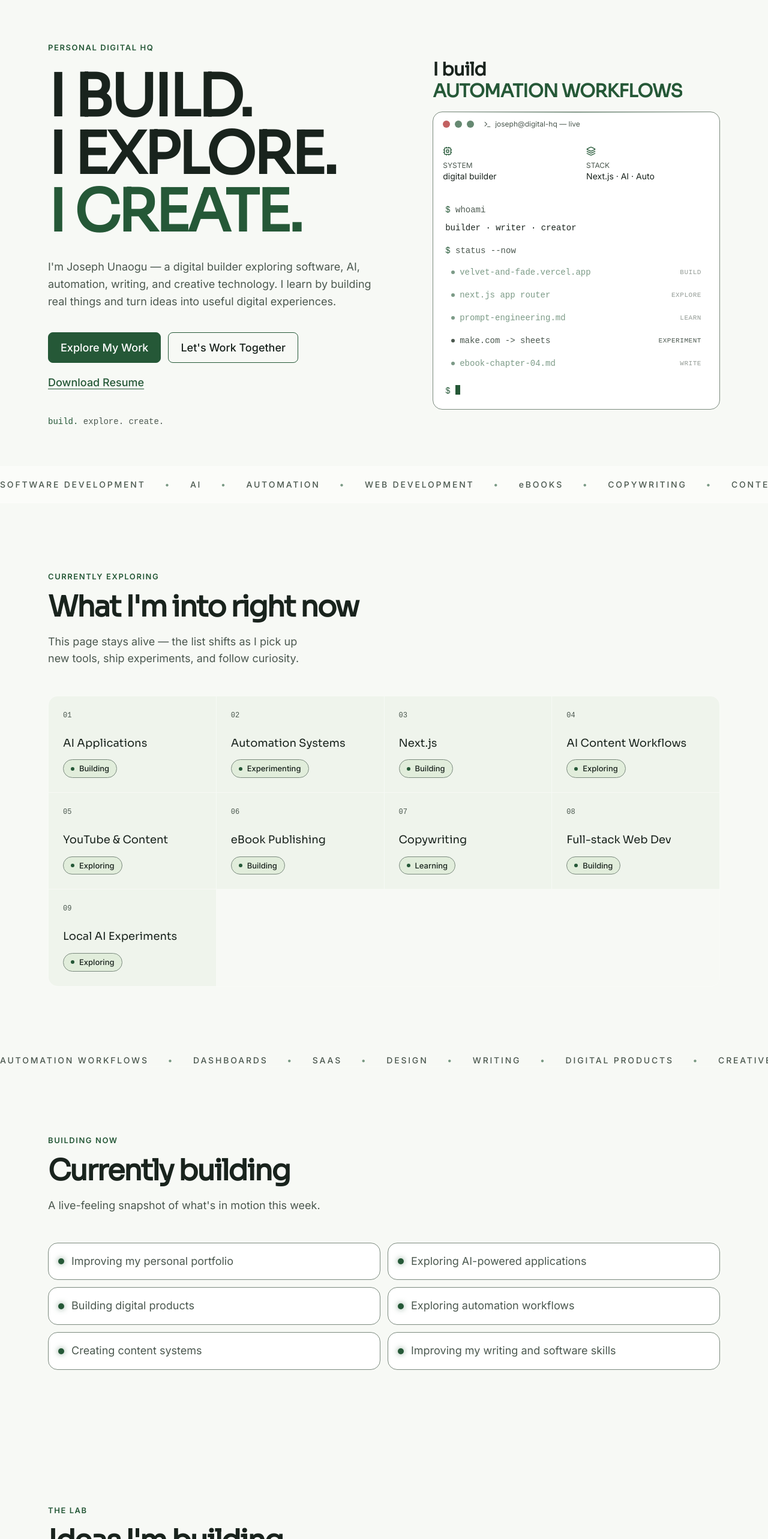
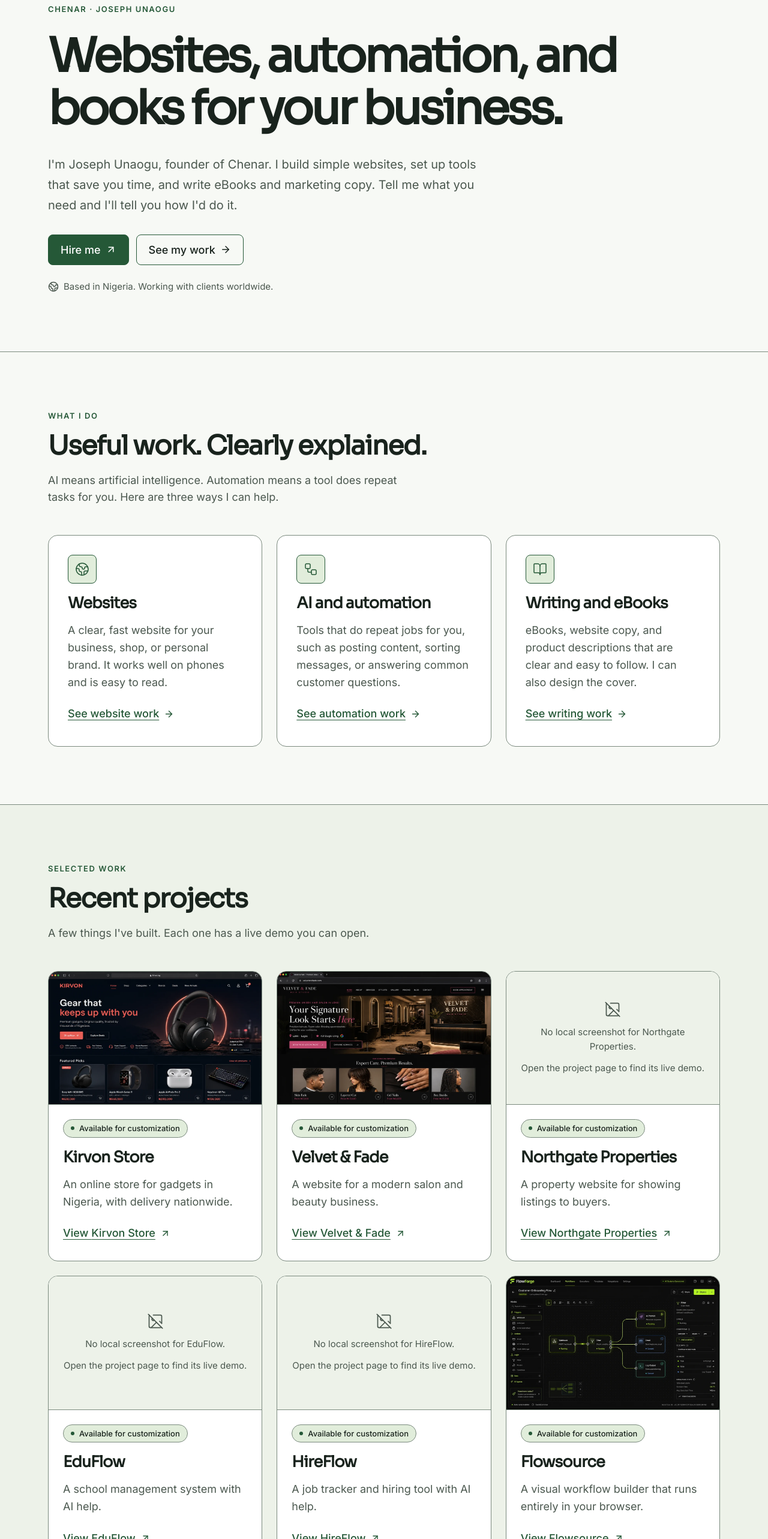
Before and after one commit to Nior122/joseph-unaogu-digital-hq, a Next.js app: page / in a window 1280 px wide. Shown: the part 180-2746 px from the top of the page at 60% size. Built offline with nearby package versions, Linux system fonts and the light colour scheme.

Commit message:
feat: rebuild landing page around services and selected work
Co-authored-by: arena-agent <297053741+arena-agent@users.noreply.github.com>

```diff
--- a/src/app/page.tsx
+++ b/src/app/page.tsx
@@ -1,83 +1,44 @@
 import Link from "next/link";
-import { ArrowRight, Sparkles } from "lucide-react";
+import { ArrowRight, BookOpen, Globe2, Workflow } from "lucide-react";
 import { HeroSection } from "@/components/hero/hero-section";
-import { Marquee } from "@/components/ui/marquee";
 import { SectionHeader } from "@/components/ui/section";
-import { Reveal } from "@/components/ui/reveal";
 import { Button } from "@/components/ui/button";
-import { StatusDot } from "@/components/ui/status-dot";
-import { ExploreCta } from "@/components/sections/explore-cta";
-import { site, marqueeItems, currentlyExploring, buildingNow, ideaToBuild, services } from "@/lib/content";
+import { ProjectCard } from "@/components/projects/project-card";
+import { Faq } from "@/components/sections/faq";
+import { ContactCta } from "@/components/sections/contact-cta";
+import { mainServices, selectedProjects, projects, workSteps, homeCopy, faq } from "@/lib/content";
 
+const icons = { web: Globe2, "ai-automation": Workflow, ebooks: BookOpen };
 export default function HomePage() {
   return (
     <>
       <HeroSection />
-
-      <div className="border-y border-white/10 bg-ink-900/40 py-5"><Marquee items={marqueeItems} /></div>
-
-      <section className="relative py-20 sm:py-28">
-        <div className="container-px">
-          <SectionHeader eyebrow="Currently Exploring" title="What I'm into right now" description="This page stays alive — the list shifts as I pick up new tools, ship experiments, and follow curiosity." />
-          <div className="grid gap-px overflow-hidden rounded-2xl border border-white/10 bg-white/5 sm:grid-cols-2 lg:grid-cols-4">
-            {currentlyExploring.map((item, i) => (
-              <Reveal key={item.label} delay={i * 0.05}><div className="group h-full bg-ink-850/70 p-6 transition-colors hover:bg-ink-800/70"><div className="flex h-full flex-col justify-between gap-6"><span className="font-mono text-xs text-paper-dim">{String(i + 1).padStart(2, "0")}</span><div><p className="font-display text-lg font-medium text-paper">{item.label}</p><div className="mt-3"><StatusDot status={item.status} /></div></div></div></div></Reveal>
-            ))}
-          </div>
+      <section className="section section-rule" aria-labelledby="services-title">
+        <div className="container">
+          <SectionHeader id="services-title" eyebrow="What I do" title="Useful work. Clearly explained." description="AI means artificial intelligence. Automation means a tool does repeat tasks for you. Here are three ways I can help." />
+          <div className="service-grid">{mainServices.map((service) => {
+            const Icon = icons[service.id as keyof typeof icons];
+            return <article className="surface service-card" key={service.id}><span className="service-icon"><Icon size={24} strokeWidth={1.5} aria-hidden="true" /></span><h3>{service.title}</h3><p>{service.cardSummary}</p><Link className="text-link" href={service.ctaHref}>{service.ctaLabel}<ArrowRight size={17} aria-hidden="true" /></Link></article>;
+          })}</div>
         </div>
       </section>
-
-      <div className="border-y border-white/10"><Marquee items={[...marqueeItems].reverse()} reverse /></div>
-
-      <section className="relative py-20 sm:py-28">
-        <div className="container-px">
-          <SectionHeader eyebrow="Building Now" title="Currently building" description="A live-feeling snapshot of what's in motion this week." />
-          <ul className="grid gap-3 sm:grid-cols-2">
-            {buildingNow.map((b, i) => (<Reveal key={i} delay={i * 0.04}><li className="surface flex items-center gap-3 p-4"><span className="h-2.5 w-2.5 rounded-full bg-neon-cyan animate-soft-pulse shadow-[0_0_10px] shadow-neon-cyan/60" /><span className="text-paper-muted">{b}</span></li></Reveal>))}
-          </ul>
+      <section className="section section-soft section-rule" aria-labelledby="selected-work-title">
+        <div className="container">
+          <SectionHeader id="selected-work-title" eyebrow="Selected work" title="Recent projects" description="A few things I've built. Each one has a live demo you can open." />
+          <div className="project-grid project-grid-three">{selectedProjects.map((project) => <ProjectCard key={project.slug} project={project} />)}</div>
+          <div className="section-end"><Button href="/work" variant="secondary">See all {projects.length} projects<ArrowRight size={18} aria-hidden="true" /></Button></div>
         </div>
       </section>
-
-      <section className="relative py-20 sm:py-28">
-        <div className="container-px">
-          <div className="mb-10">
-            <SectionHeader
-              eyebrow="The Lab"
-              title="Ideas I'm building, testing & learning from"
-              description="A living collection of experiments — some ship, some break, all teach me something. Real builders learn by solving problems."
-            />
-          </div>
-          <ExploreCta />
-        </div>
+      <section className="section section-rule" aria-labelledby="process-title">
+        <div className="container"><SectionHeader id="process-title" eyebrow="How it works" title="How we'd work together" /><ol className="steps">{workSteps.map((step) => <li className="step" key={step.title}><h3>{step.title}</h3><p>{step.body}</p></li>)}</ol></div>
       </section>
-
-      <div className="border-y border-white/10"><Marquee items={marqueeItems} /></div>
-
-      <section className="relative py-20 sm:py-28">
-        <div className="container-px">
-          <SectionHeader eyebrow="From Idea to Build" title="How I turn ideas into things" description="A simple, repeatable loop I use for almost everything I make." />
-          <div className="grid gap-6 sm:grid-cols-2 lg:grid-cols-5">
-            {ideaToBuild.map((s, i) => (
-              <Reveal key={s.step} delay={i * 0.06}><div className="surface h-full p-6"><span className="font-display text-3xl font-semibold text-neon-cyan/80">{s.step}</span><h3 className="mt-3 font-display text-lg font-semibold text-paper">{s.title}</h3><p className="mt-2 text-sm leading-relaxed text-paper-muted">{s.body}</p></div></Reveal>
-            ))}
-          </div>
-        </div>
+      <section className="section section-soft section-rule" aria-labelledby="about-title">
+        <div className="container about-preview"><div><span className="eyebrow">About Joseph</span><h2 id="about-title">Who you'll work with</h2></div><div className="stack"><p>{homeCopy.about}</p><Link href="/about" className="text-link">More about me<ArrowRight size={17} aria-hidden="true" /></Link></div></div>
       </section>
-
-      <section className="relative border-t border-white/10 bg-ink-900/40 py-20 sm:py-28">
-        <div className="container-px">
-          <SectionHeader eyebrow="Services" title="How we could work together" description="My strongest, most confident services come first. Technical areas like AI and automation are offered honestly as growing, practical capabilities." />
-          <div className="grid gap-4 sm:grid-cols-2">
-            {services.map((s, i) => (<Reveal key={s.id} delay={i * 0.05}><Link href={`/services#${s.id}`} className="group surface flex h-full flex-col p-7 transition-all duration-300 hover:-translate-y-1 hover:border-neon-cyan/40" style={{ borderColor: `${s.accent}33` }}><h3 className="font-display text-xl font-semibold text-paper">{s.title}</h3><p className="mt-3 flex-1 text-sm leading-relaxed text-paper-muted">{s.summary}</p><span className="mt-5 inline-flex items-center gap-1.5 text-sm" style={{ color: s.accent }}>{s.cta} <ArrowRight size={15} className="transition-transform group-hover:translate-x-1" /></span></Link></Reveal>))}
-          </div>
-        </div>
+      <section className="section section-rule" aria-labelledby="faq-title">
+        <div className="container faq-layout"><div><span className="eyebrow">A few answers</span><h2 id="faq-title" className="mt-3">Questions people ask</h2><p className="text-muted mt-5">Not sure where to start? You don't need a technical brief.</p></div><Faq items={faq} /></div>
       </section>
-
-      <section className="relative overflow-hidden border-t border-white/10 bg-ink-900/40 py-24">
-        <div className="container-px text-center">
-          <Reveal><span className="eyebrow mb-5 justify-center">Let's build</span><h2 className="mx-auto max-w-3xl font-display text-3xl font-semibold tracking-tighter2 text-paper sm:text-5xl text-balance">Have an idea? Let's build something useful.</h2><p className="mx-auto mt-6 max-w-xl text-lg text-paper-muted text-balance">eBook, copy, website, or an AI-powered experiment — I'd love to hear what you're working on.</p><div className="mt-9 flex flex-wrap justify-center gap-3"><Button href="/contact" size="lg" className="w-full sm:w-auto">Start a conversation</Button><Button href="/now" variant="secondary" size="lg" className="w-full sm:w-auto">See what I'm doing now</Button></div><p className="mt-8 font-mono text-sm text-paper-dim">{site.email}</p></Reveal>
-        </div>
-      </section>
+      <div className="container page-content"><ContactCta /></div>
     </>
   );
 }
--- a/src/components/hero/hero-section.tsx
+++ b/src/components/hero/hero-section.tsx
@@ -1,47 +1,16 @@
-"use client";
-import { useEffect, useState } from "react";
-import { AnimatePresence, motion } from "framer-motion";
-import { rotatingWords } from "@/lib/content";
+import { ArrowRight, ArrowUpRight, Globe2 } from "lucide-react";
 import { Button } from "@/components/ui/button";
-import { HeroPanel } from "./hero-panel";
-
-export function RotatingWord() {
-  const [index, setIndex] = useState(0);
-  useEffect(() => { const t = setInterval(() => setIndex((v) => (v + 1) % rotatingWords.length), 2600); return () => clearInterval(t); }, []);
-  return (
-    <span className="relative inline-grid">
-      <AnimatePresence mode="wait">
-        <motion.span key={index} initial={{ opacity: 0, y: 18, filter: "blur(6px)" }} animate={{ opacity: 1, y: 0, filter: "blur(0px)" }} exit={{ opacity: 0, y: -18, filter: "blur(6px)" }} transition={{ duration: 0.5, ease: [0.22, 1, 0.36, 1] }} className="bg-gradient-to-r from-neon-cyan via-neon-violet to-neon-magenta bg-clip-text text-transparent neon-text col-start-1 row-start-1">{rotatingWords[index]}</motion.span>
-      </AnimatePresence>
-    </span>
-  );
-}
+import { heroParagraph, homeCopy } from "@/lib/content";
 
 export function HeroSection() {
   return (
-    <section className="relative overflow-hidden pb-12 pt-24 sm:pb-16 sm:pt-32 md:pt-40">
-      <div className="container-px grid items-center gap-14 lg:grid-cols-[1.1fr_0.9fr]">
-        <div>
-          <span className="eyebrow mb-6 animate-fade-up">Personal Digital HQ</span>
-           <h1 className="font-display text-4xl font-semibold leading-[1.05] tracking-tighter2 text-paper text-balance sm:text-5xl md:text-6xl lg:text-7xl xl:text-8xl">
-            <span className="animate-fade-up block" style={{ animationDelay: "0.05s" }}>I BUILD.</span>
-            <span className="animate-fade-up block" style={{ animationDelay: "0.12s" }}>I EXPLORE.</span>
-            <span className="animate-fade-up block text-gradient" style={{ animationDelay: "0.19s" }}>I CREATE.</span>
-          </h1>
-          <p className="mt-7 max-w-xl animate-fade-up text-lg leading-relaxed text-paper-muted text-balance" style={{ animationDelay: "0.26s" }}>
-            I&apos;m Joseph Unaogu — a digital builder exploring software, AI, automation, writing, and creative technology. I learn by building real things and turn ideas into useful digital experiences.
-          </p>
-          <div className="mt-9 flex animate-fade-up flex-wrap items-center gap-3" style={{ animationDelay: "0.34s" }}>
-            <Button href="/projects" size="lg" className="w-full sm:w-auto">Explore My Work</Button>
-            <Button href="/contact" variant="secondary" size="lg" className="w-full sm:w-auto">Let&apos;s Work Together</Button>
-            <Button href="/resume" variant="ghost" size="lg" className="w-full sm:w-auto">Download Resume</Button>
-          </div>
-          <p className="mt-8 font-mono text-sm text-paper-dim"><span className="text-neon-cyan">build.</span> explore. create.</p>
-        </div>
-        <div className="animate-fade-up [animation-delay:0.4s]">
-          <div className="mb-4 text-2xl font-display font-semibold tracking-tight text-paper sm:text-3xl">I build <RotatingWord /></div>
-          <HeroPanel />
-        </div>
+    <section className="hero" aria-labelledby="home-title">
+      <div className="container">
+        <span className="eyebrow">Chenar · Joseph Unaogu</span>
+        <h1 id="home-title">{homeCopy.headline}</h1>
+        <p className="hero-copy">{heroParagraph}</p>
+        <div className="button-row"><Button href="/contact" size="lg">Hire me <ArrowUpRight size={18} aria-hidden="true" /></Button><Button href="/work" variant="secondary" size="lg">See my work <ArrowRight size={18} aria-hidden="true" /></Button></div>
+        <p className="hero-meta"><Globe2 size={18} aria-hidden="true" /><span>{homeCopy.location}</span></p>
       </div>
     </section>
   );
--- /dev/null
+++ b/src/components/projects/project-card.tsx
@@ -0,0 +1,19 @@
+import Link from "next/link";
+import { ArrowUpRight } from "lucide-react";
+import { ProjectPreview } from "@/components/projects/project-preview";
+import { StatusDot } from "@/components/ui/status-dot";
+import type { Project } from "@/lib/content";
+
+export function ProjectCard({ project }: { project: Project }) {
+  return (
+    <article className="project-card">
+      <ProjectPreview project={project} />
+      <div className="project-card-content">
+        <StatusDot status={project.status} />
+        <h3>{project.name}</h3>
+        <p>{project.oneLiner}</p>
+        <Link className="text-link" href={`/work/${project.slug}`}>View {project.name}<ArrowUpRight size={17} aria-hidden="true" /></Link>
+      </div>
+    </article>
+  );
+}
--- /dev/null
+++ b/src/components/sections/contact-cta.tsx
@@ -0,0 +1,15 @@
+import Link from "next/link";
+import { ArrowRight, Mail, MessageCircle } from "lucide-react";
+import { Button } from "@/components/ui/button";
+import { site } from "@/lib/content";
+
+export function ContactCta({ title = "Have a project in mind?", description = "Tell me what you need. I'll reply with how I'd approach it." }: { title?: string; description?: string }) {
+  return (
+    <section className="contact-cta" aria-labelledby="contact-cta-title">
+      <h2 id="contact-cta-title">{title}</h2>
+      <p>{description}</p>
+      <div className="button-row"><Button href={`mailto:${site.email}`}><Mail size={18} aria-hidden="true" />Email me</Button><Button href={site.whatsapp} variant="secondary"><MessageCircle size={18} aria-hidden="true" /><span>Message on WhatsApp<span className="external-note">(opens in a new tab)</span></span></Button></div>
+      <Link href="/contact#project-brief" className="text-link">Fill in the project form <ArrowRight size={17} aria-hidden="true" /></Link>
+    </section>
+  );
+}
--- /dev/null
+++ b/src/components/sections/faq.tsx
@@ -0,0 +1,19 @@
+"use client";
+
+import { useId, useState } from "react";
+import { Plus, Minus } from "lucide-react";
+
+export function Faq({ items }: { items: { q: string; a: string }[] }) {
+  const prefix = useId();
+  const [expanded, setExpanded] = useState<number[]>([]);
+  return <div>{items.map((item, index) => {
+    const open = expanded.includes(index);
+    const Icon = open ? Minus : Plus;
+    const questionId = `${prefix}-question-${index}`;
+    const answerId = `${prefix}-answer-${index}`;
+    return <div className="faq-item" key={item.q}>
+      <h3><button type="button" id={questionId} className="faq-button" aria-expanded={open} aria-controls={answerId} onClick={() => setExpanded((current) => open ? current.filter((entry) => entry !== index) : [...current, index])}>{item.q}<Icon size={20} aria-hidden="true" /></button></h3>
+      <div id={answerId} hidden={!open} className="faq-answer" aria-labelledby={questionId}><p>{item.a}</p></div>
+    </div>;
+  })}</div>;
+}
--- a/src/components/ui/page-header.tsx
+++ b/src/components/ui/page-header.tsx
@@ -1,6 +1,6 @@
-import { Reveal } from "@/components/ui/reveal";
+import type { ReactNode } from "react";
 import { cn } from "@/lib/utils";
-import type { ReactNode } from "react";
+
 export function PageHeader({ eyebrow, title, description, className }: { eyebrow?: string; title: ReactNode; description?: ReactNode; className?: string }) {
-  return (<header className={cn("relative overflow-hidden pb-12 pt-32 sm:pt-40", className)}><div className="container-px"><Reveal>{eyebrow && <span className="eyebrow mb-5">{eyebrow}</span>}<h1 className="max-w-4xl font-display text-3xl font-semibold leading-[1.05] tracking-tighter2 text-paper sm:text-6xl text-balance">{title}</h1>{description && <p className="mt-6 max-w-2xl text-lg leading-relaxed text-paper-muted text-balance">{description}</p>}</Reveal></div></header>);
+  return <header className={cn("page-heading", className)}><div className="container">{eyebrow && <span className="eyebrow">{eyebrow}</span>}<h1>{title}</h1>{description && <p>{description}</p>}</div></header>;
 }
--- a/src/components/ui/reveal.tsx
+++ b/src/components/ui/reveal.tsx
@@ -1,7 +1,6 @@
-"use client";
-import { motion, useReducedMotion } from "framer-motion";
 import type { ReactNode } from "react";
-export function Reveal({ children, delay = 0, y = 18, className }: { children: ReactNode; delay?: number; y?: number; className?: string }) {
-  const reduce = useReducedMotion();
-  return (<motion.div className={className} initial={reduce ? false : { opacity: 0, y }} whileInView={{ opacity: 1, y: 0 }} viewport={{ once: true, margin: "-80px" }} transition={{ duration: 0.6, ease: [0.22, 1, 0.36, 1], delay }}>{children}</motion.div>);
+
+// Content stays visible without JavaScript. Kept as a compatibility wrapper for secondary pages.
+export function Reveal({ children, className }: { children: ReactNode; className?: string; delay?: number; y?: number }) {
+  return <div className={className}>{children}</div>;
 }
--- a/src/components/ui/section.tsx
+++ b/src/components/ui/section.tsx
@@ -1,9 +1,9 @@
+import type { ReactNode } from "react";
 import { cn } from "@/lib/utils";
-import { Reveal } from "./reveal";
-import type { ReactNode } from "react";
+
 export function Section({ id, className, children }: { id?: string; className?: string; children: ReactNode }) {
-  return <section id={id} className={cn("relative py-20 sm:py-28", className)}>{children}</section>;
+  return <section id={id} className={cn("section", className)}>{children}</section>;
 }
-export function SectionHeader({ eyebrow, title, description, align = "left" }: { eyebrow?: string; title: ReactNode; description?: ReactNode; align?: "left" | "center" }) {
-  return (<Reveal><div className={cn("mb-12 max-w-2xl", align === "center" && "mx-auto text-center")}>{eyebrow && <span className="eyebrow mb-4">{eyebrow}</span>}<h2 className="font-display text-3xl font-semibold tracking-tighter2 text-paper sm:text-4xl md:text-5xl text-balance">{title}</h2>{description && <p className="mt-5 text-base leading-relaxed text-paper-muted sm:text-lg text-balance">{description}</p>}</div></Reveal>);
+export function SectionHeader({ eyebrow, title, description, align = "left", id }: { eyebrow?: string; title: ReactNode; description?: ReactNode; align?: "left" | "center"; id?: string }) {
+  return <div className={cn("section-heading", align === "center" && "text-center")}><div>{eyebrow && <span className="eyebrow">{eyebrow}</span>}<h2 id={id}>{title}</h2>{description && <p>{description}</p>}</div></div>;
 }
```
